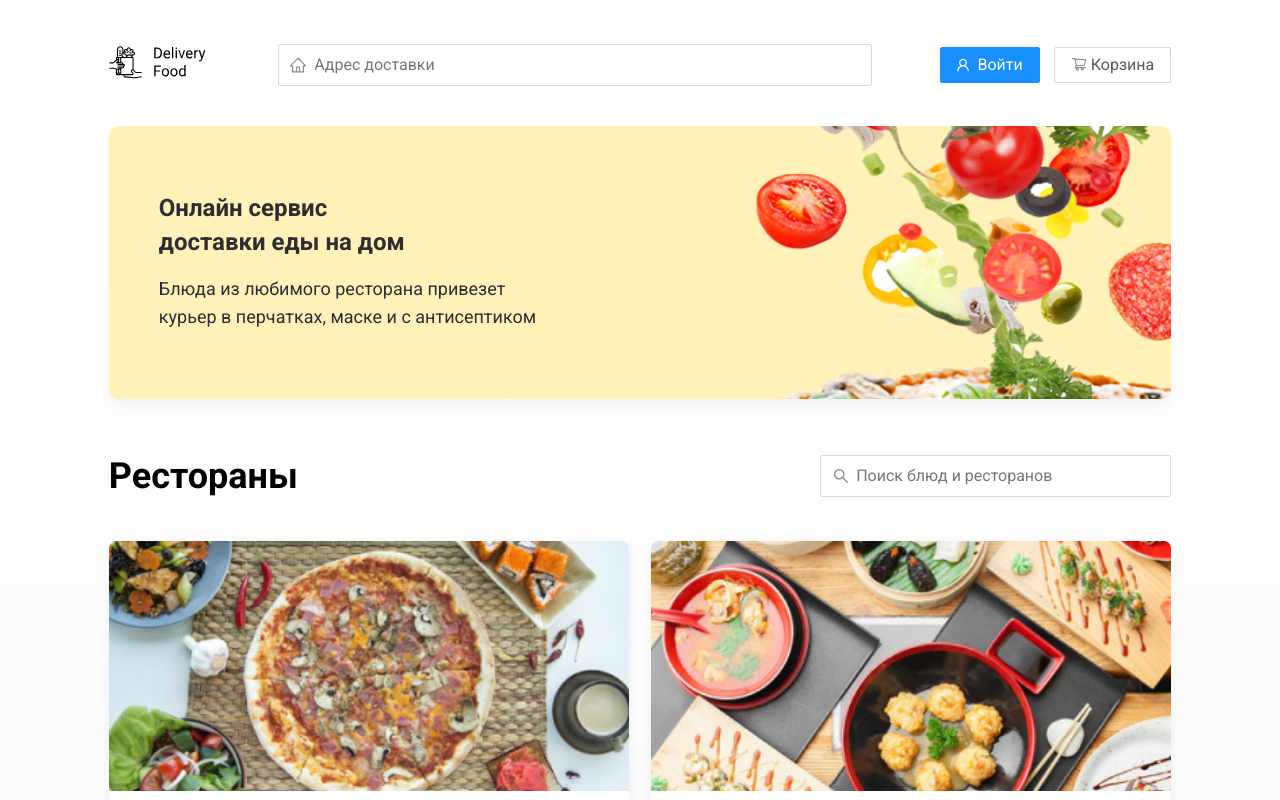
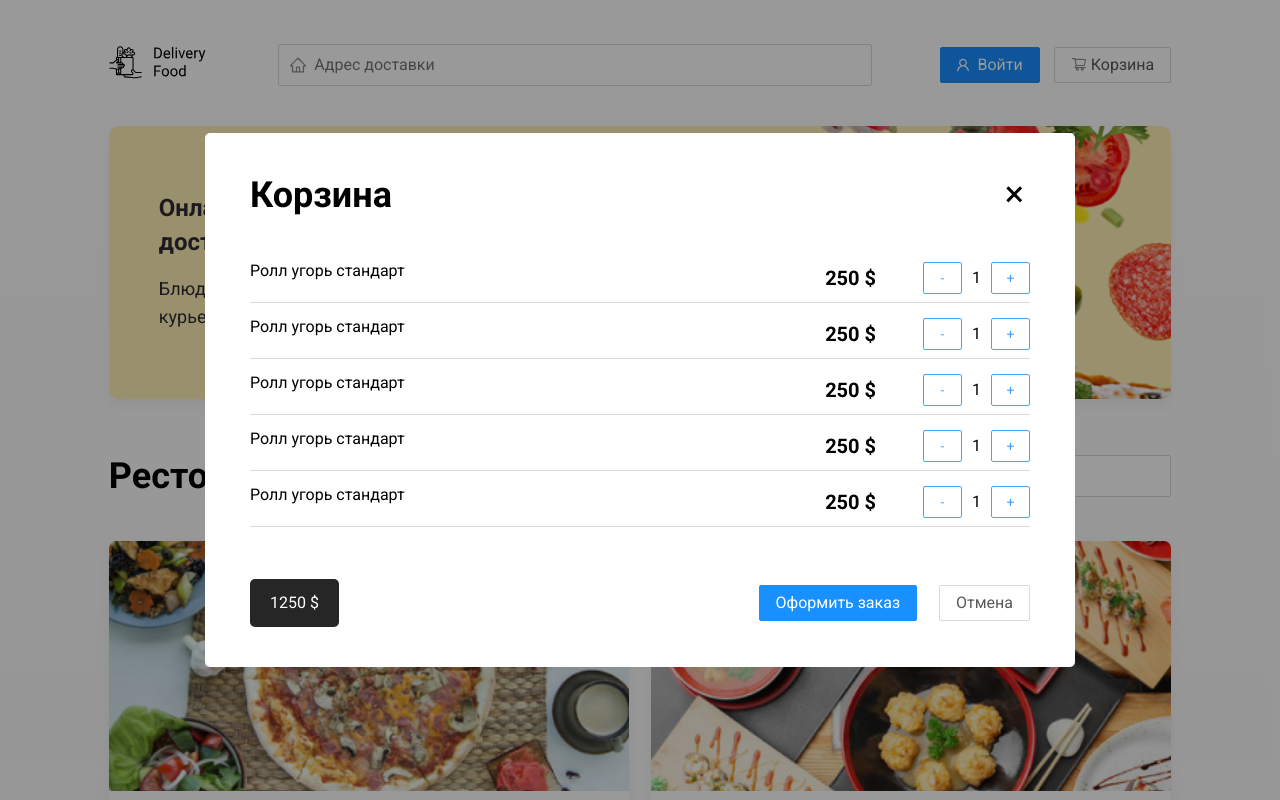
Before and after one commit to TheRainbowHorse/webappdevelopment, a plain HTML site: page index.html in a window 1280 px wide. Both pictures are taken after a click on the button "Корзина". Shown: the top 800 px of the page. Drawn offline with Linux system fonts and the light colour scheme.

Commit message:
Animation and cart button added to the main page

```diff
--- a/index.html
+++ b/index.html
@@ -6,6 +6,7 @@
         <title>Delivery Food - Доставка еды на дом</title>
         <link href="https://fonts.googleapis.com/css2?family=Roboto:wght@400;700&display=swap" rel="stylesheet">
         <link rel='stylesheet' href='resources/normalize.css'>
+        <link rel='stylesheet' href='animate.min.css'>
         <link rel='stylesheet' href='style.css'>
     </head>
     <body>
@@ -19,7 +20,7 @@
                     <button class="sign-in">
                         Войти
                     </button>
-                    <button class="cart">
+                    <button class="cart" id="cart-button">
                         Корзина
                     </button>
                 </div>
@@ -38,7 +39,7 @@
                             <input type="text" class="input input-search" placeholder="Поиск блюд и ресторанов">
                         </div>
                         <div class="cards">
-                            <a href="restaurant.html" class="card">
+                            <a href="restaurant.html" class="card wow animate__animated animate__fadeInUp" data-wow-delay="0.2s">
                                 <img src="resources/images/пицца_плюс.jpg" alt="image" class="card-image">
                                 <div class="card-text">
                                     <div class="card-heading">
@@ -56,7 +57,7 @@
                                 </div>
                             </a>
 
-                            <a href="restaurant.html" class="card">
+                            <a href="restaurant.html" class="card wow animate__animated animate__fadeInUp" data-wow-delay="0.4s">
                                 <img src="resources/images/тануки.jpg" alt="image" class="card-image">
                                 <div class="card-text">
                                     <div class="card-heading">
@@ -74,7 +75,7 @@
                                 </div>
                             </a>
 
-                            <a href="restaurant.html" class="card">
+                            <a href="restaurant.html" class="card wow animate__animated animate__fadeInUp" data-wow-delay="0.6s">
                                 <img src="resources/images/foodband.jpg" alt="image" class="card-image">
                                 <div class="card-text">
                                     <div class="card-heading">
@@ -92,7 +93,7 @@
                                 </div>
                             </a>
 
-                            <a href="restaurant.html" class="card">
+                            <a href="restaurant.html" class="card wow animate__animated animate__fadeInUp" data-wow-delay="0.2s">
                                 <img src="resources/images/жадина-пицца.jpg" alt="image" class="card-image">
                                 <div class="card-text">
                                     <div class="card-heading">
@@ -110,7 +111,7 @@
                                 </div>
                             </a>
 
-                            <a href="restaurant.html" class="card">
+                            <a href="restaurant.html" class="card wow animate__animated animate__fadeInUp" data-wow-delay="0.4s">
                                 <img src="resources/images/точка_еды.jpg" alt="image" class="card-image">
                                 <div class="card-text">
                                     <div class="card-heading">
@@ -128,7 +129,7 @@
                                 </div>
                             </a>
 
-                            <a href="restaurant.html" class="card">
+                            <a href="restaurant.html" class="card wow animate__animated animate__fadeInUp" data-wow-delay="0.6s">
                                 <img src="resources/images/pizzaburger.jpg" alt="image" class="card-image">
                                 <div class="card-text">
                                     <div class="card-heading">
@@ -169,5 +170,69 @@
                 </div>
             </footer>
         </div>
+        <div class="modal">
+            <div class="modal-dialog">
+                <div class="modal-header">
+                    <h3 class="modal-title">Корзина</h3>
+                    <button class="close">&times;</button>
+                </div>
+                <div class="modal-body">
+                    <div class="food-row">
+                        <span class="food-name">Ролл угорь стандарт</span>
+                        <strong class="food-price">250 $</strong>
+                        <div class="food-counter">
+                            <button class="counter-button">-</button>
+                            <span class="counter">1</span>
+                            <button class="counter-button">+</button>
+                        </div>
+                    </div>
+                    <div class="food-row">
+                        <span class="food-name">Ролл угорь стандарт</span>
+                        <strong class="food-price">250 $</strong>
+                        <div class="food-counter">
+                            <button class="counter-button">-</button>
+                            <span class="counter">1</span>
+                            <button class="counter-button">+</button>
+                        </div>
+                    </div>
+                    <div class="food-row">
+                        <span class="food-name">Ролл угорь стандарт</span>
+                        <strong class="food-price">250 $</strong>
+                        <div class="food-counter">
+                            <button class="counter-button">-</button>
+                            <span class="counter">1</span>
+                            <button class="counter-button">+</button>
+                        </div>
+                    </div>
+                    <div class="food-row">
+                        <span class="food-name">Ролл угорь стандарт</span>
+                        <strong class="food-price">250 $</strong>
+                        <div class="food-counter">
+                            <button class="counter-button">-</button>
+                            <span class="counter">1</span>
+                            <button class="counter-button">+</button>
+                        </div>
+                    </div>
+                    <div class="food-row">
+                        <span class="food-name">Ролл угорь стандарт</span>
+                        <strong class="food-price">250 $</strong>
+                        <div class="food-counter">
+                            <button class="counter-button">-</button>
+                            <span class="counter">1</span>
+                            <button class="counter-button">+</button>
+                        </div>
+                    </div>
+                </div>
+                <div class="modal-footer">
+                    <span class="modal-pricetag">1250 $</span>
+                    <div class="footer-buttons">
+                        <button class="modal-button sign-in">Оформить заказ</button>
+                        <button class="modal-button cart">Отмена</button>
+                    </div>
+                </div>
+            </div>
+        </div>
+        <script src="js/wow.min.js"></script>
+        <script src="js/main.js"></script>
     </body>
 </html>
--- a/js/main.js
+++ b/js/main.js
@@ -4,7 +4,7 @@ const close = document.querySelector(".close");
 
 cartButton.addEventListener('click', toggleModal);
 
-cartButton.addEventListener('click', toggleModal);
+close.addEventListener('click', toggleModal);
 
 function toggleModal(){
     modal.classList.toggle("is-open");
--- a/style.css
+++ b/style.css
@@ -1,4 +1,4 @@
-.content {
+.content, .modal {
     font-family: 'Roboto', sans-serif;
 }
 .content > * {
```
